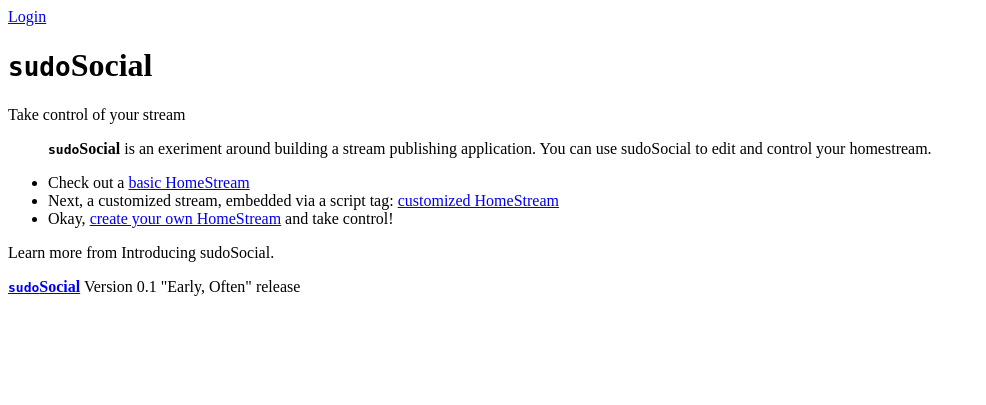
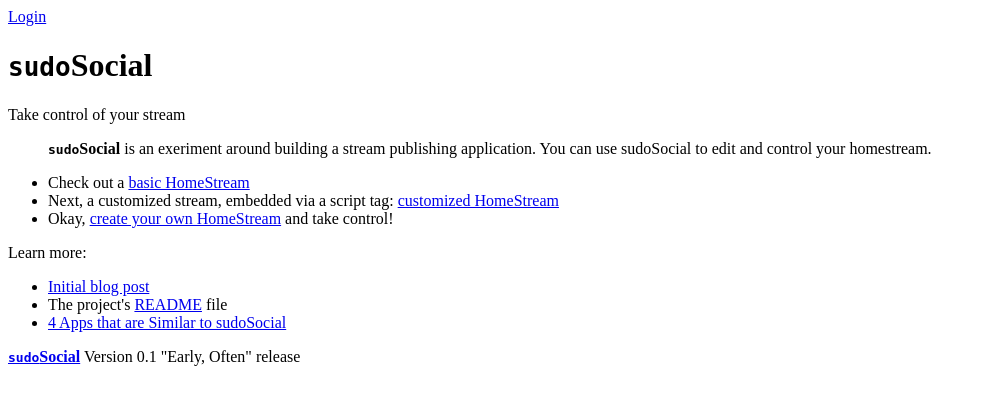
Before and after one commit to ozten/sudosocial, a Django app: template streamManager/templates/homepage.html in a window 1280 px wide. Shown: the top 405 px of the page, without its empty margins (0-986 px from the left). Run offline with Django 3.2, Linux system fonts and the light colour scheme; the template is opened without the code that fills it, so the values that code supplies are empty.

Commit message:
Adding links to blog post

```diff
--- a/static/css/general-site.css
+++ b/static/css/general-site.css
@@ -109,7 +109,7 @@
     margin-bottom: 1em;
     padding: 0.5em 1em;
 }
-#call-to-action li {
+#call-to-action li, #learn-more-sidebar li {
     list-style: circle outside none;
     margin-left: 2em;
 }
--- a/streamManager/templates/homepage.html
+++ b/streamManager/templates/homepage.html
@@ -19,7 +19,14 @@
     <div id="learn-more-sidebar">
         <!-- p class="screencast"><object width="400" height="300"><param name="allowfullscreen" value="true" /><param name="allowscriptaccess" value="always" /><param name="movie" value="http://vimeo.com/moogaloop.swf?clip_id=11819816&amp;server=vimeo.com&amp;show_title=1&amp;show_byline=1&amp;show_portrait=0&amp;color=&amp;fullscreen=1" /><embed src="http://vimeo.com/moogaloop.swf?clip_id=11819816&amp;server=vimeo.com&amp;show_title=1&amp;show_byline=1&amp;show_portrait=0&amp;color=&amp;fullscreen=1" type="application/x-shockwave-flash" allowfullscreen="true" allowscriptaccess="always" width="400" height="300"></embed></object></p>
 <p><a href="http://vimeo.com/11819816">SudoSocial - Introduction</a> from <a href="http://vimeo.com/mozlabs">Mozilla Labs</a> on <a href="http://vimeo.com">Vimeo</a>.</p -->
-        <p>Learn more from Introducing sudoSocial.<!-- a href="http://mozillalabs.com/conceptseries/2010/05/17/introducing-sudosocial-me">Introducing sudosocial.me</a --></p>
+        <p>Learn more:
+            <ul><li><a href="http://ozten.com/psto/2010/05/23/checkout-sudosocial-me-a-new-stream-editor/">Initial blog post</a>
+        </li>
+        <li>The project's <a href="http://github.com/ozten/sudosocial#readme">README</a> file</li>
+        <li><a href="http://ozten.com/psto/2010/05/23/4-apps-that-are-similar-to-sudosocial/">4 Apps that are Similar to sudoSocial</a>
+        </ul>
+        <!-- a href="http://mozillalabs.com/conceptseries/2010/05/17/introducing-sudosocial-me">Introducing sudosocial.me</a -->
+        </p>
     </div>
     </div>
 
--- a/streamManager/templates/stream_editor.html
+++ b/streamManager/templates/stream_editor.html
@@ -53,7 +53,7 @@
 
 
 
-
+    <h2>Stream Items</h2>
         <div id="stream-preview">
             <hr />
             {% for entry, entry_html in entry_pair %}
```
